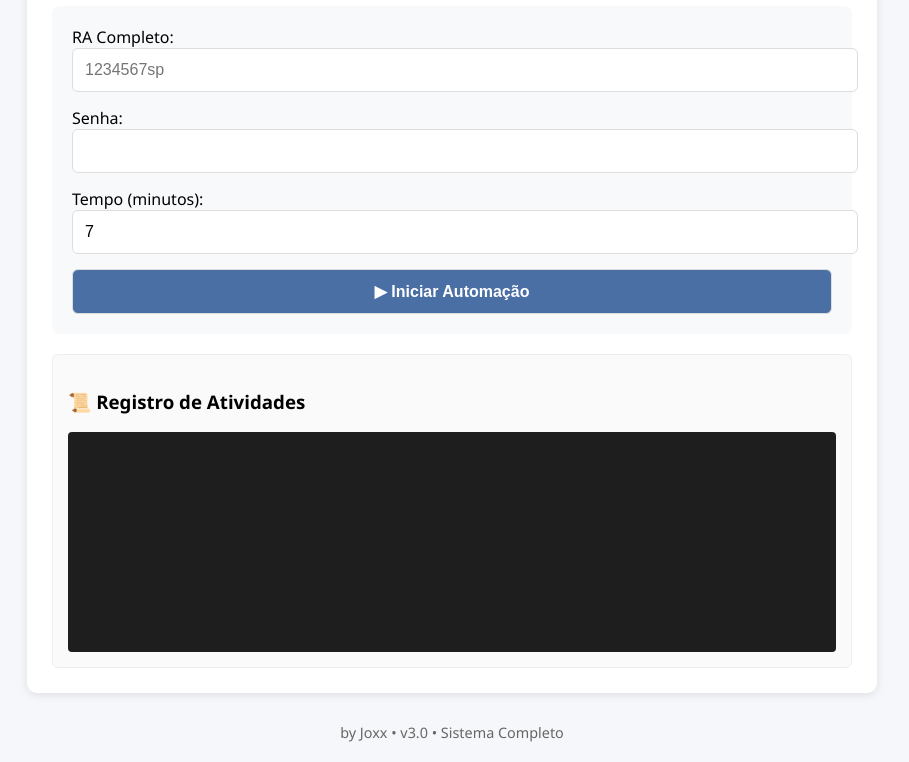
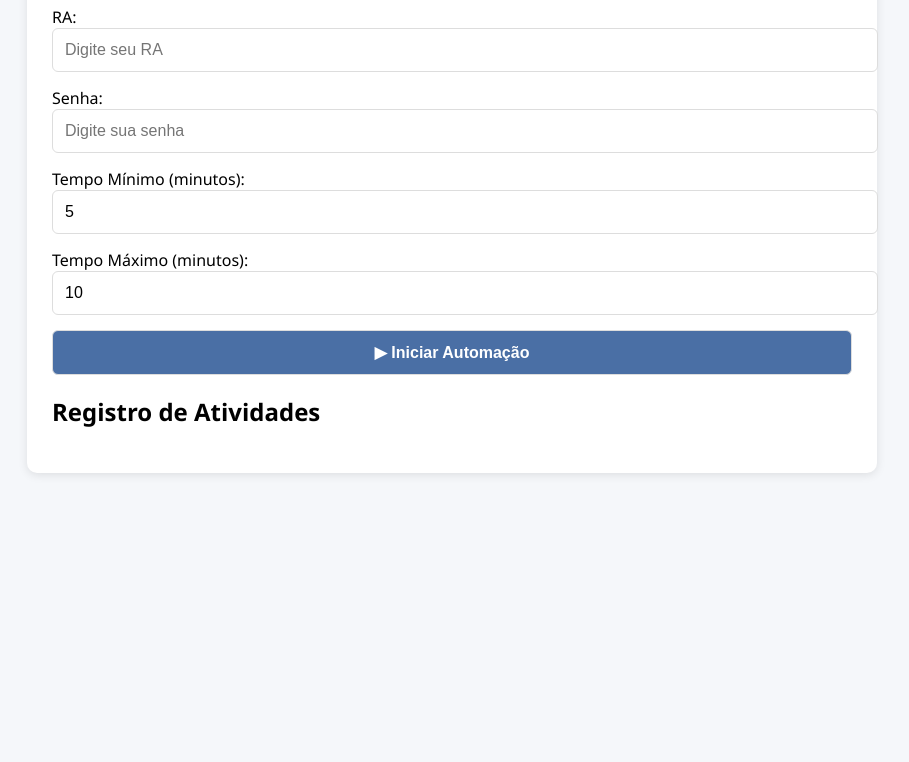
Before and after one commit to Str8k3r94/taskitos-automator, a website: page index.html in a window 1280 px wide. Shown: the part 125-887 px from the top of the page, without its empty margins (188-1097 px from the left). After the commit the page ends 800 px from the top, so only its background shows below. Drawn offline with Linux system fonts and the light colour scheme.

Commit message:
Add files via upload

```diff
--- a/index.html
+++ b/index.html
@@ -4,39 +4,39 @@
 <head>
   <meta charset="UTF-8">
   <meta name="viewport" content="width=device-width, initial-scale=1.0">
-    <title>Automatizador Taskitos</title>
+  <title>Automação Taskitos</title>
   <link rel="stylesheet" href="style.css">
 </head>
 <body>
   <div class="container">
-        <h1>🔄 Automatizador Taskitos</h1>
+    <h1>Automação Taskitos</h1>
 
-        <div class="control-panel">
     <div class="form-group">
-                <label for="ra">RA Completo:</label>
-                <input type="text" id="ra" placeholder="1234567sp">
+      <label for="ra">RA:</label>
+      <input type="text" id="ra" placeholder="Digite seu RA">
     </div>
 
     <div class="form-group">
       <label for="senha">Senha:</label>
-                <input type="password" id="senha">
+      <input type="password" id="senha" placeholder="Digite sua senha">
     </div>
 
     <div class="form-group">
-                <label for="tempo">Tempo (minutos):</label>
-                <input type="number" id="tempo" value="7" min="1">
+      <label for="tempoMin">Tempo Mínimo (minutos):</label>
+      <input type="number" id="tempoMin" value="5" min="1">
     </div>
 
-            <button id="btnStart">▶ Iniciar Automação</button>
+    <div class="form-group">
+      <label for="tempoMax">Tempo Máximo (minutos):</label>
+      <input type="number" id="tempoMax" value="10" min="1">
     </div>
 
-        <div class="log-container">
-            <h3>📜 Registro de Atividades</h3>
-            <div id="logOutput"></div>
-        </div>
+    <button id="btnStart" onclick="iniciarAutomacao()">▶ Iniciar Automação</button>
+
+    <h2>Registro de Atividades</h2>
+    <div id="log"></div>
   </div>
 
-    <footer>by Joxx • v3.0 • Sistema Completo</footer>
-    <script src="script.js"></script>
+  <script src="script-final.js"></script>
 </body>
 </html>
```
Lines whose indentation alone changed are shown as unchanged.
